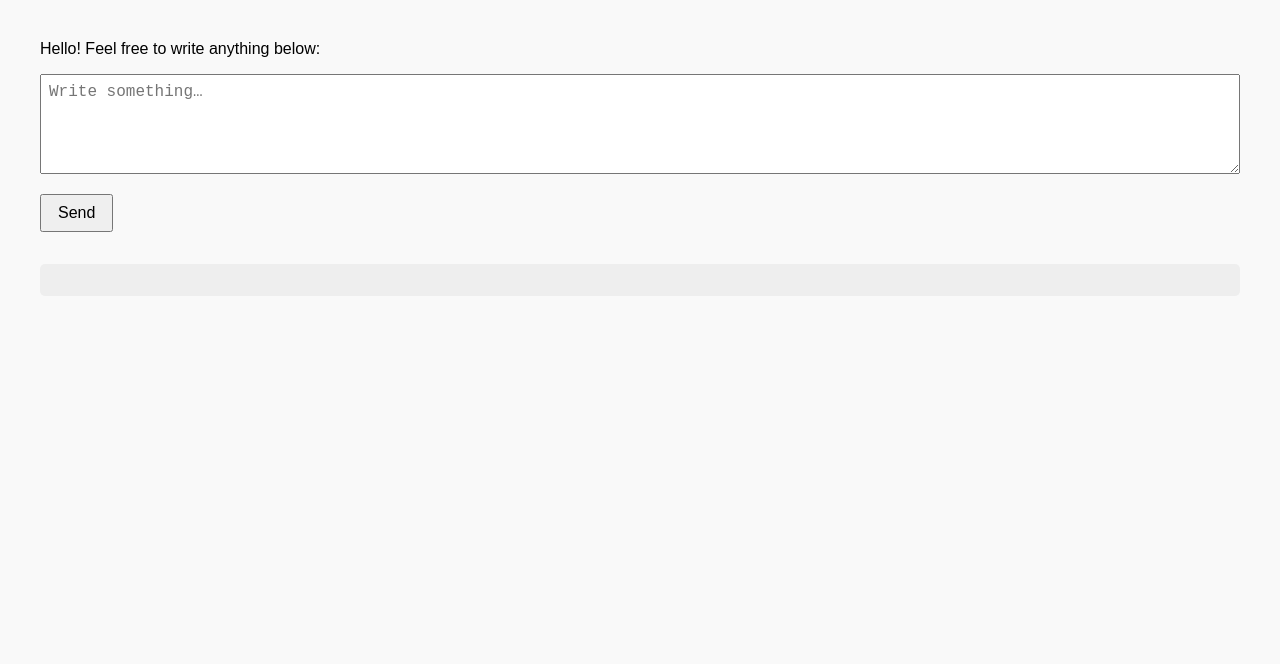
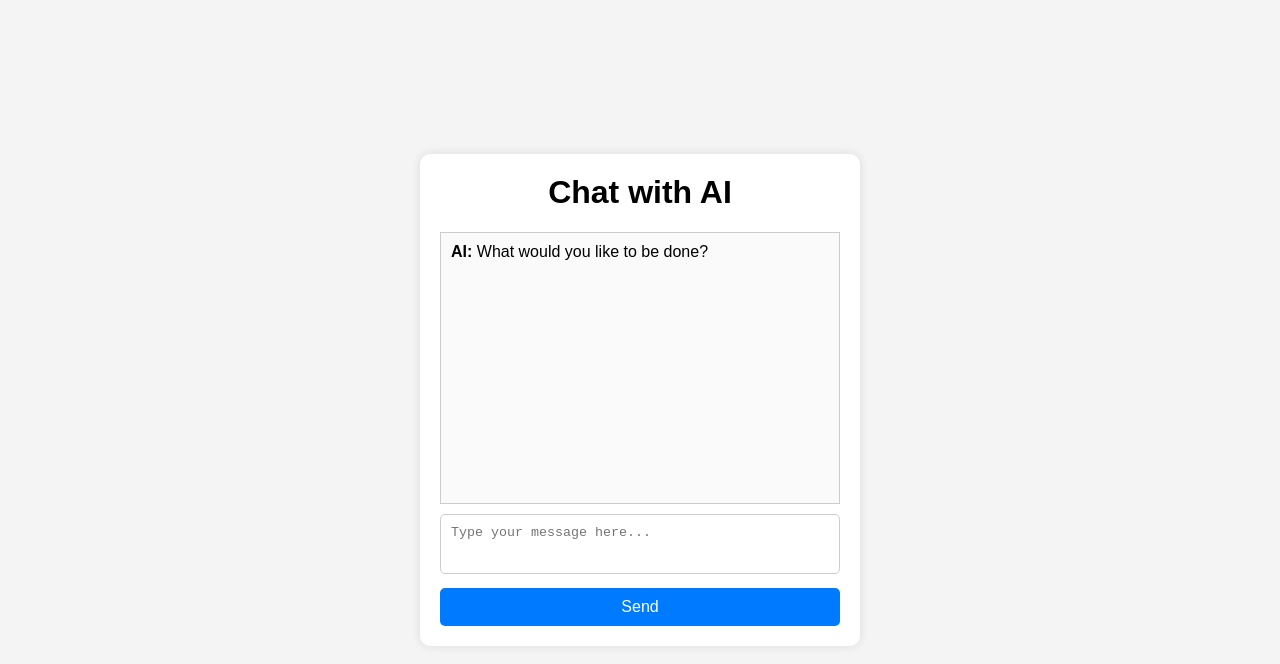
Before and after one commit to killerand/OpenAI-API, a plain HTML site: page index.html in a window 1280 px wide. Drawn offline with Linux system fonts and the light colour scheme.

Commit message:
Add files via upload

```diff
--- a/index.html
+++ b/index.html
@@ -3,61 +3,106 @@
 <head>
   <meta charset="UTF-8" />
   <meta name="viewport" content="width=device-width, initial-scale=1.0"/>
-  <title>Simple Chat</title>
+  <title>Chat with AI</title>
   <style>
     body {
-      font-family: sans-serif;
-      padding: 2rem;
-      background: #f9f9f9;
+      font-family: Arial, sans-serif;
+      background-color: #f4f4f4;
+      display: flex;
+      justify-content: center;
+      align-items: center;
+      height: 100vh;
+      margin: 0;
     }
-    #greeting {
-      margin-bottom: 1rem;
+
+    #chatContainer {
+      background-color: #fff;
+      border-radius: 10px;
+      padding: 20px;
+      width: 400px;
+      box-shadow: 0 0 10px rgba(0,0,0,0.1);
     }
-    #writer {
+
+    #chatContainer h1 {
+      text-align: center;
+      margin-top: 0;
+    }
+
+    #chatOutput {
+      height: 250px;
+      overflow-y: auto;
+      border: 1px solid #ccc;
+      padding: 10px;
+      margin-bottom: 10px;
+      background-color: #fafafa;
+    }
+
+    textarea {
       width: 100%;
-      height: 100px;
-      font-size: 1rem;
-      padding: 0.5rem;
+      height: 60px;
+      padding: 10px;
       box-sizing: border-box;
+      border-radius: 5px;
+      border: 1px solid #ccc;
+      resize: none;
     }
-    #sendBtn {
-      margin-top: 1rem;
-      padding: 0.5rem 1rem;
-      font-size: 1rem;
+
+    button {
+      margin-top: 10px;
+      width: 100%;
+      padding: 10px;
+      background-color: #007BFF;
+      color: white;
+      border: none;
+      border-radius: 5px;
+      cursor: pointer;
+      font-size: 16px;
     }
-    #response {
-      margin-top: 2rem;
-      white-space: pre-wrap;
-      background: #eee;
-      padding: 1rem;
-      border-radius: 5px;
+
+    button:hover {
+      background-color: #0056b3;
     }
   </style>
 </head>
 <body>
 
-  <div id="greeting">Hello! Feel free to write anything below:</div>
-  <textarea id="writer" placeholder="Write something…"></textarea>
-  <br>
-  <button id="sendBtn">Send</button>
-
-  <div id="response"></div>
+  <div id="chatContainer">
+    <h1>Chat with AI</h1>
+    <div id="chatOutput"><div><strong>AI:</strong> What would you like to be done?</div></div>
+    <textarea id="userInput" placeholder="Type your message here..."></textarea>
+    <button id="sendButton" onclick="sendMessage()">Send</button>
+  </div>
 
   <script>
-    document.getElementById("sendBtn").addEventListener("click", async () => {
-      const userInput = document.getElementById("writer").value;
+    async function sendMessage() {
+      const userInput = document.getElementById("userInput").value.trim();
+      if (!userInput) return;
 
-      const res = await fetch("http://localhost:3000", {
-        method: "POST",
-        headers: {
-          "Content-Type": "application/json"
-        },
-        body: JSON.stringify({ message: userInput })
-      });
+      const chatOutput = document.getElementById("chatOutput");
+      chatOutput.innerHTML += `<div><strong>You:</strong> ${userInput}</div>`;
 
-      const data = await res.json();
-      document.getElementById("response").textContent = data.reply || "No response received.";
-    });
+      try {
+        const response = await fetch('/chat', {
+          method: 'POST',
+          headers: { 'Content-Type': 'application/json' },
+          body: JSON.stringify({ message: userInput })
+        });
+
+        const data = await response.json();
+
+        if (data.reply) {
+          chatOutput.innerHTML += `<div><strong>AI:</strong> ${data.reply}</div>`;
+        } else {
+          chatOutput.innerHTML += `<div><strong>Error:</strong> ${data.error || 'Unknown error'}</div>`;
+        }
+      } catch (err) {
+        chatOutput.innerHTML += `<div><strong>Error:</strong> Could not connect to server</div>`;
+      }
+
+      chatOutput.scrollTop = chatOutput.scrollHeight;
+      document.getElementById("userInput").value = '';
+    }
   </script>
+
 </body>
 </html>
```
